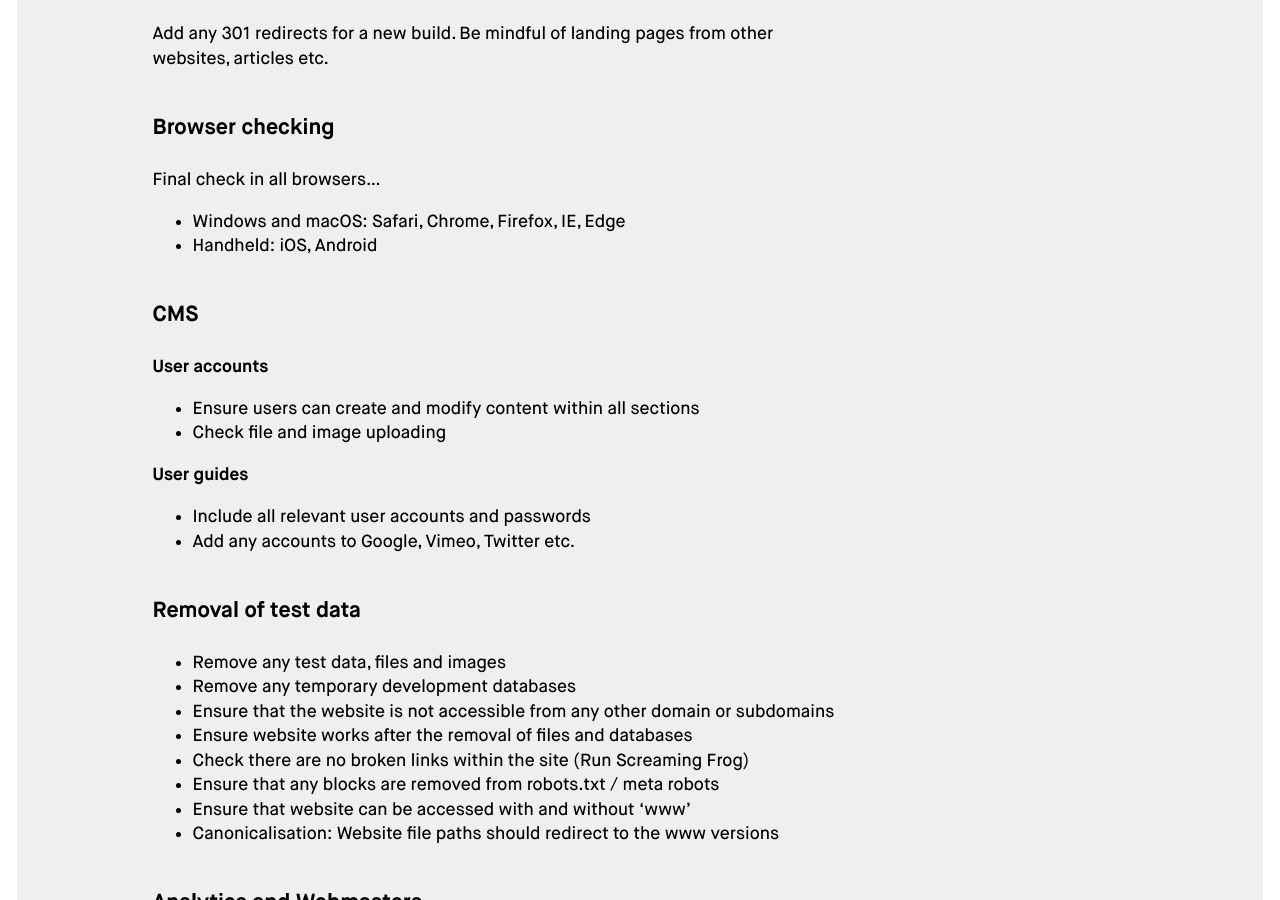
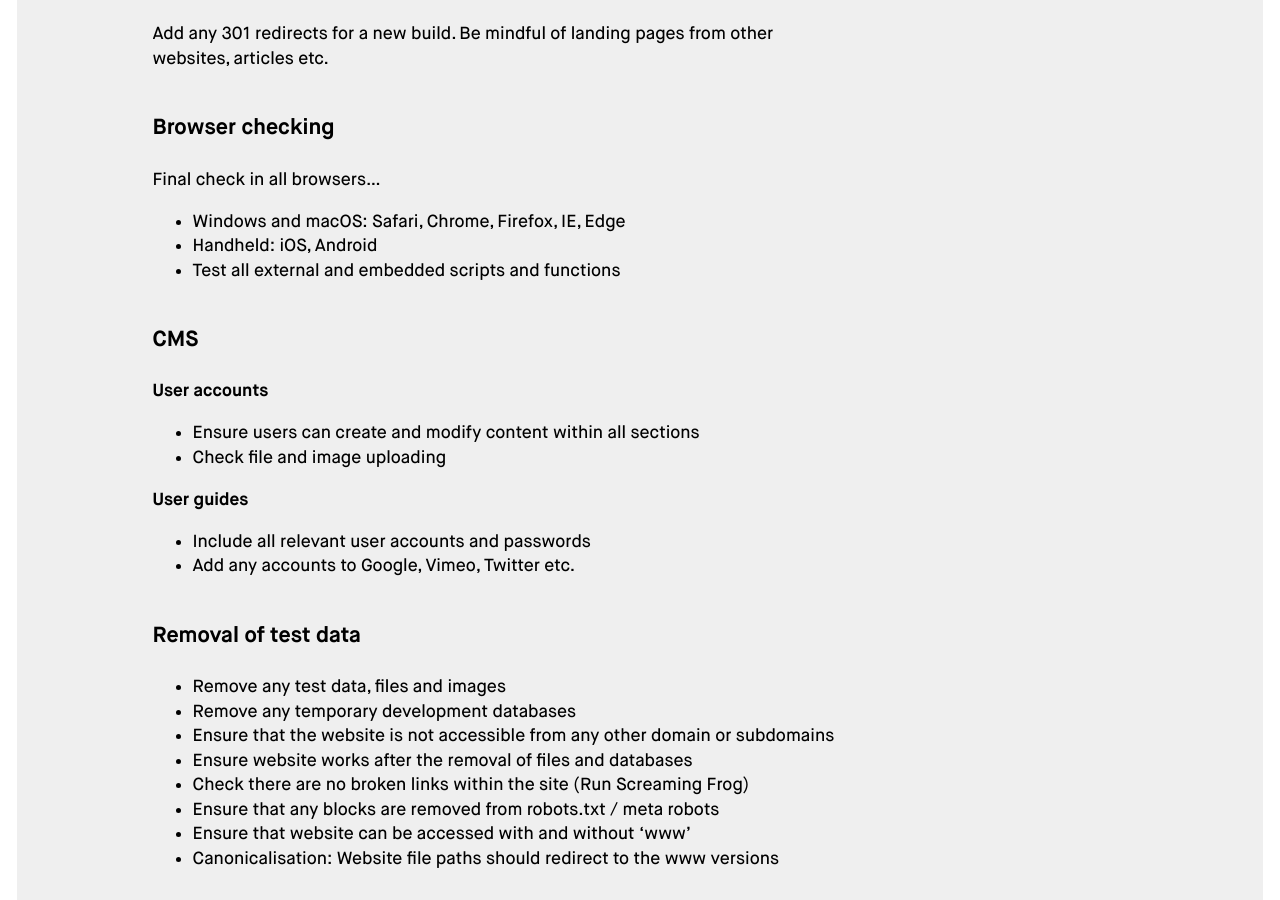
Before and after one commit to regmtait/regmtait.co.uk, a Jekyll site: the page built from checklist.md, in a window 1280 px wide and 900 px high, scrolled down 1085 px. Built offline with Jekyll 4.4.1, drawn with Linux system fonts in a browser that asks for light colours.

Commit message:
Add js check

```diff
--- a/checklist.md
+++ b/checklist.md
@@ -46,6 +46,7 @@ Final check in all browsers...
 
 * Windows and macOS: Safari, Chrome, Firefox, IE, Edge
 * Handheld: iOS, Android
+* Test all external and embedded scripts and functions
 
 ## CMS
 
```
